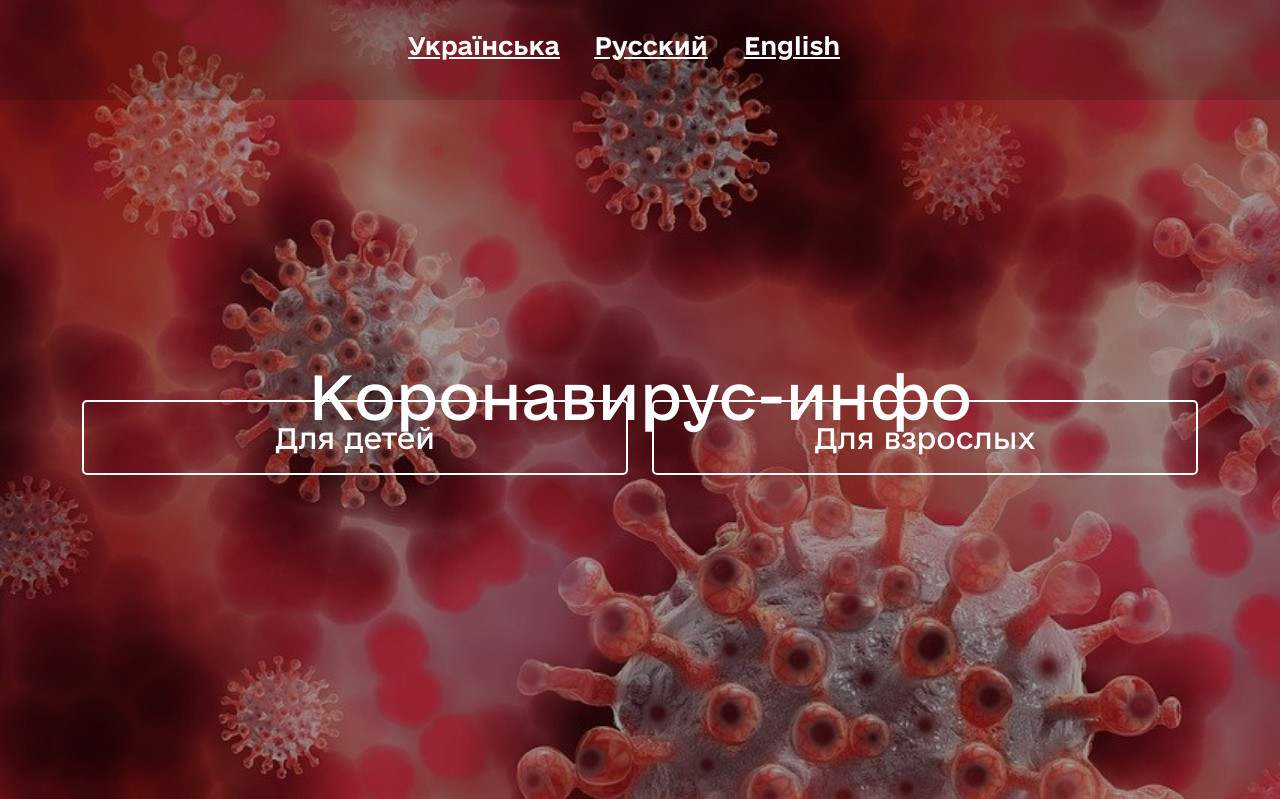
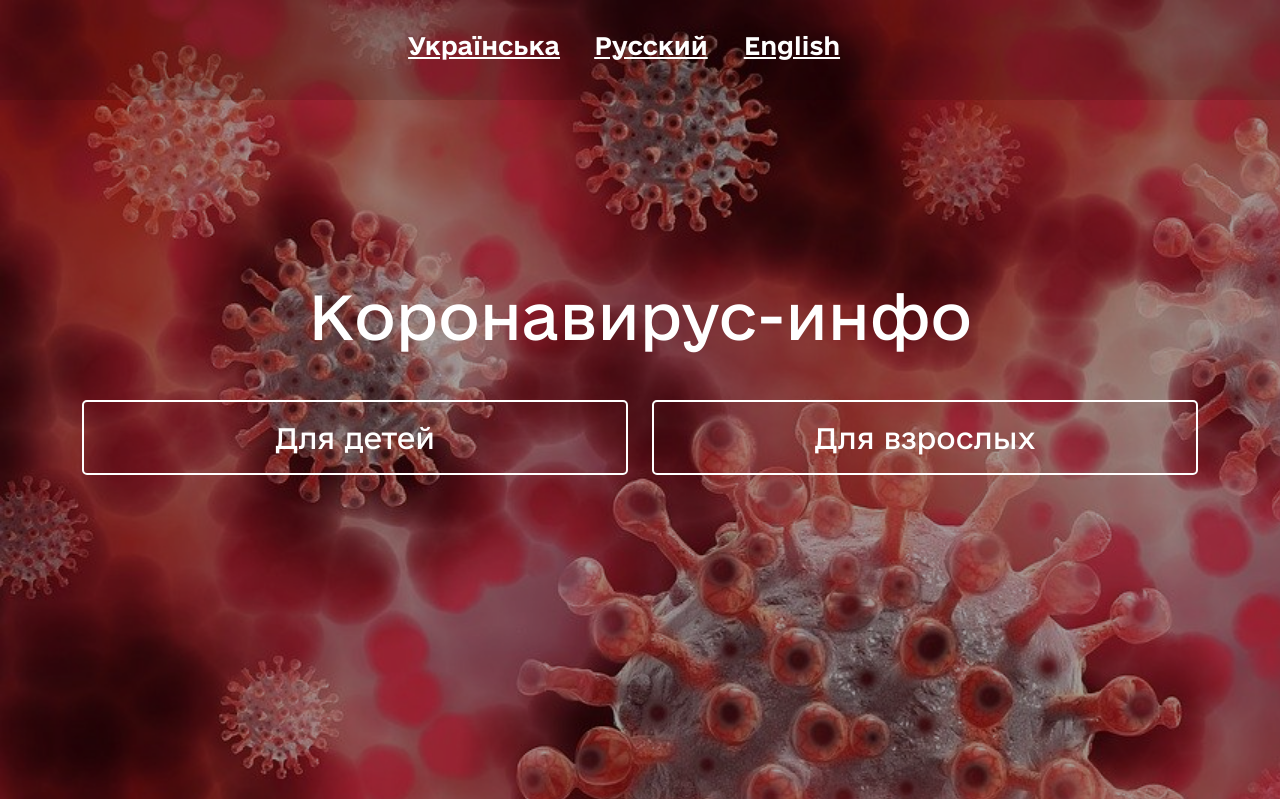
Before and after one commit to stalker0321/chuchman, a Django app: template mpage/templates/mpage/index.html in a window 1280 px wide. Shown: the top 799 px of the page. Run offline with Django 3.2, Linux system fonts and the light colour scheme; the template is opened without the code that fills it, so the values that code supplies are empty; some libraries are stand-ins or nearby versions.

Commit message:
Update style.css

```diff
--- a/mpage/static/css/style.css
+++ b/mpage/static/css/style.css
@@ -98,7 +98,7 @@ body {
 .header-text {
     min-width: 90%;
     position: absolute;
-    top: 50%;
+    top: 40%;
     left: 50%;
     transform: translate(-50%, -50%);
 }
```
